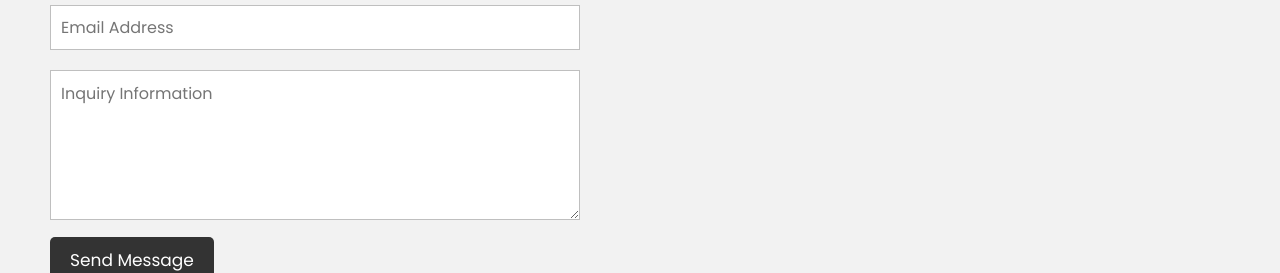
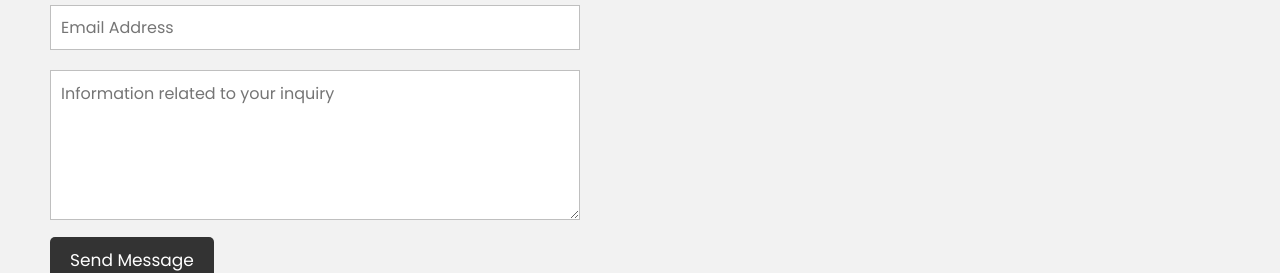
Before and after one commit to a12611/adelaidewebdevelopers, a plain HTML site: page index.html in a window 1280 px wide. Shown: the part 2962-3235 px from the top of the page. Drawn offline with Linux system fonts and the light colour scheme.

Commit message:
Update index.html

```diff
--- a/index.html
+++ b/index.html
@@ -110,7 +110,7 @@
       <input type="text" name="first" placeholder="First Name" autocomplete="off" required>
       <input type="text" name="last" placeholder="Last Name" autocomplete="off">
       <input type="email" name="email" placeholder="Email Address">
-      <textarea rows="5" cols="60" name="message" placeholder="Inquiry Information" autocomplete="off" required></textarea>
+      <textarea rows="5" cols="60" name="message" placeholder="Information related to your inquiry" autocomplete="off" required></textarea>
       <button type="submit">Send Message</button>
       </form>
             </div>
```
